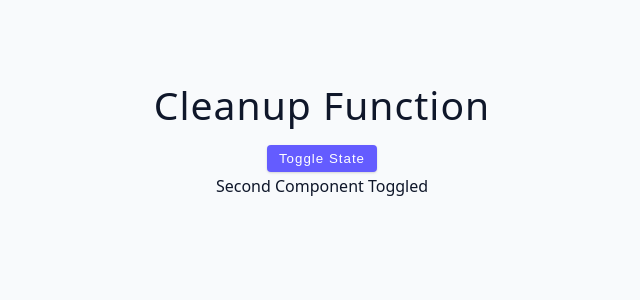
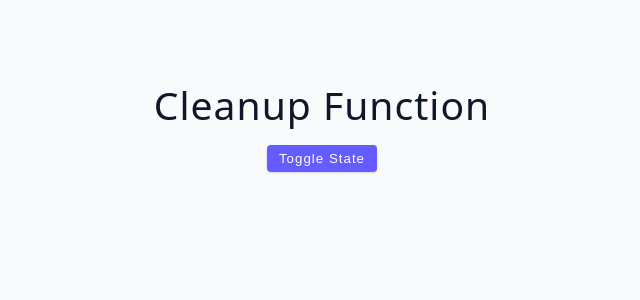
Before and after one commit to hAI-FA001/React--Learn, a React (Vite) app in the folder Advanced/: page / in a window 1280 px wide. Shown: the top 300 px of the page, without its empty margins (318-958 px from the left). Built offline with nearby package versions, Linux system fonts and the light colour scheme.

Commit message:
cleanup function in useEffect

```diff
--- a/Advanced/src/tutorial/02-useEffect/starter/05-cleanup-function.jsx
+++ b/Advanced/src/tutorial/02-useEffect/starter/05-cleanup-function.jsx
@@ -3,13 +3,26 @@ import { useEffect, useState } from 'react'
 const SecondComponent = () => {
   useEffect(() => {
     console.log('useEffect invoked')
+
+    const intvID = setInterval(() => {
+      console.log('Interval callback')
+    }, 1000)
+
+    return () => {
+      clearInterval(intvID)
+      console.log('Inside cleanup function')
+    }
   }, [])
 
   return <p>Second Component Toggled</p>
 }
 
 const CleanupFunction = () => {
-  const [value, setValue] = useState(true)
+  const [value, setValue] = useState(false)
+
+  useEffect(() => {
+    console.log('First render of <CleanupFunction />')
+  }, [])
 
   return (
     <>
```
